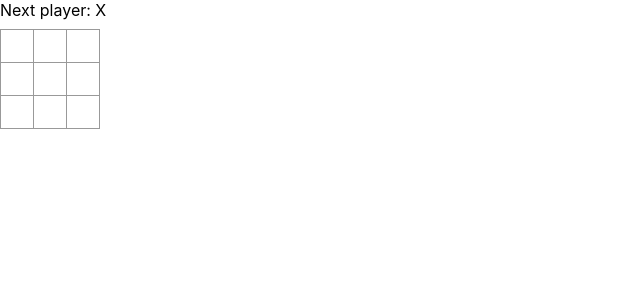
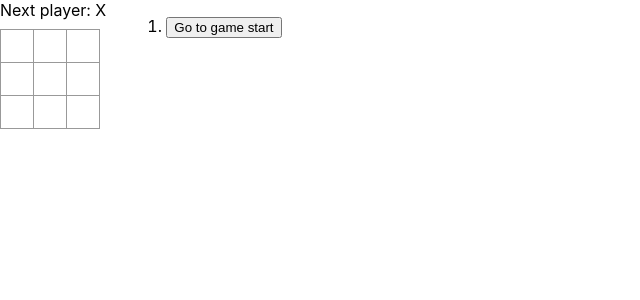
Before and after one commit to kristian-chaves/my-app, a React (Create React App) app: page / in a window 1280 px wide. Shown: the top 300 px of the page, without its empty margins (0-640 px from the left). Built offline with nearby package versions, Linux system fonts and the light colour scheme.

Commit message:
Update App.js

```diff
--- a/src/App.js
+++ b/src/App.js
@@ -62,13 +62,32 @@ export default function Game(){
     setXIsNext(!xIsNext);
   }
 
+  function jumpTo(nextMove){
+    //adsfsgdh
+  }
+
+  const moves = history.map((squares, move) => {
+    let description;
+    if(move > 0){
+      description = 'Go to move #' + move;
+    }
+    else{
+      description = 'Go to game start';
+    }
+    return(
+      <li>
+        <button onClick={()=> jumpTo(move)}>{description}</button>
+      </li>
+    )
+  })
+
   return(
     <div className = "game">
         <div className = "game-board">
           <Board xIsNext={xIsNext} squares = {currentSquares} onPlay={handlePlay}></Board>
         </div>
         <div className="game-info">
-          <ol>{/* sqwd*/}</ol>
+          <ol>{moves}</ol>
         </div>
     </div>
   )
```
